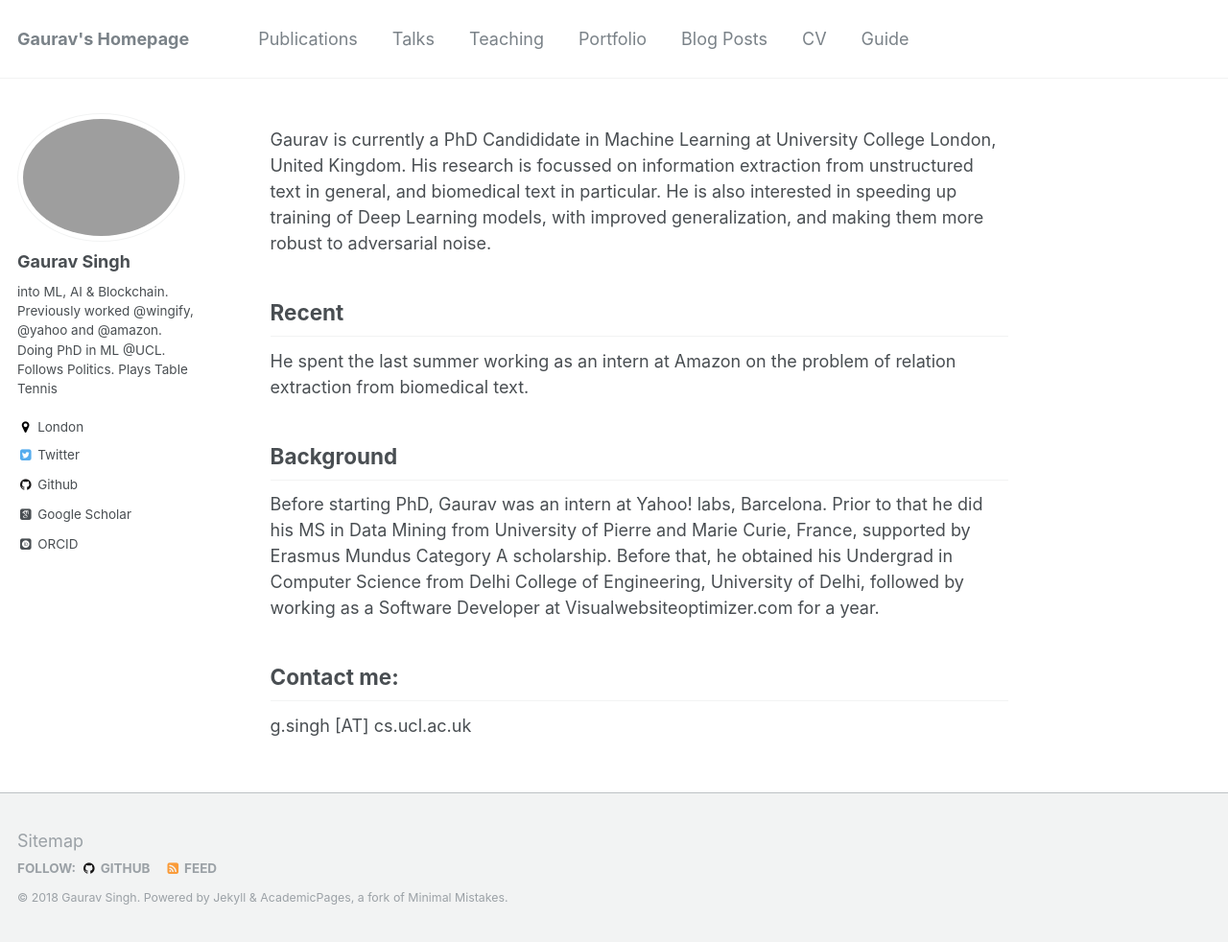
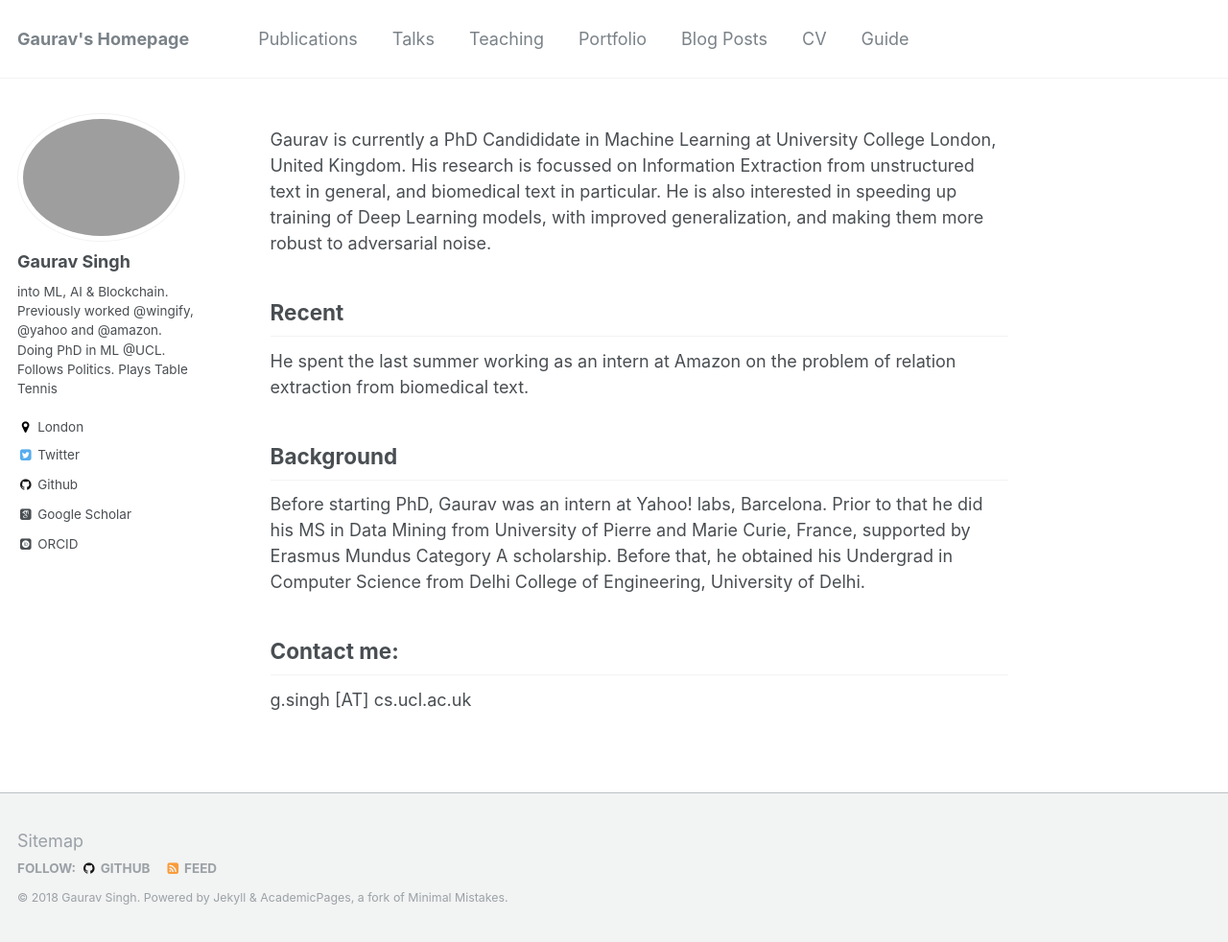
Before and after one commit to gauravsc/gauravsc.github.io, a Jekyll site: the page built from _pages/about.md, in a window 1280 px wide and 982 px high. Shown: the whole window at 96% size. Built offline with Jekyll 4.4.1, drawn with Linux system fonts in a browser that asks for light colours; some web fonts are replaced.

```diff
--- a/_pages/about.md
+++ b/_pages/about.md
@@ -8,7 +8,7 @@
   - /about.html
 ---
 
-Gaurav is currently a PhD Candididate in Machine Learning at University College London, United Kingdom. His research is focussed on information extraction from unstructured text in general, and biomedical text in particular. He is also interested in speeding up training of Deep Learning models, with improved generalization, and making them more robust to adversarial noise.
+Gaurav is currently a PhD Candididate in Machine Learning at University College London, United Kingdom. His research is focussed on Information Extraction from unstructured text in general, and biomedical text in particular. He is also interested in speeding up training of Deep Learning models, with improved generalization, and making them more robust to adversarial noise.
 
 Recent
 ------
@@ -16,7 +16,9 @@
 
 Background
 ------
-Before starting PhD, Gaurav was an intern at Yahoo! labs, Barcelona. Prior to that he did his MS in Data Mining from University of Pierre and Marie Curie, France, supported by Erasmus Mundus Category A scholarship. Before that, he obtained his Undergrad in Computer Science from Delhi College of Engineering, University of Delhi, followed by working as a Software Developer at Visualwebsiteoptimizer.com for a year.
+Before starting PhD, Gaurav was an intern at Yahoo! labs, Barcelona. Prior to that he did his MS in Data Mining from University of Pierre and Marie Curie, France, supported by Erasmus Mundus Category A scholarship. Before that, he obtained his Undergrad in Computer Science from Delhi College of Engineering, University of Delhi.
+
+<!-- This was followed by working as a Software Developer at Visualwebsiteoptimizer.com for a year.  -->
 
 
 Contact me:
```
